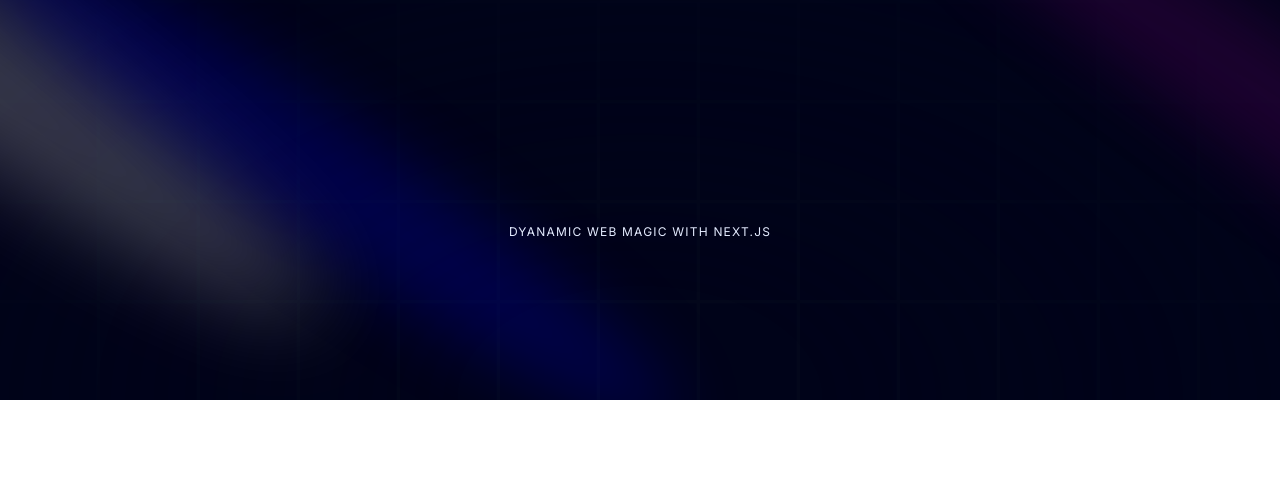
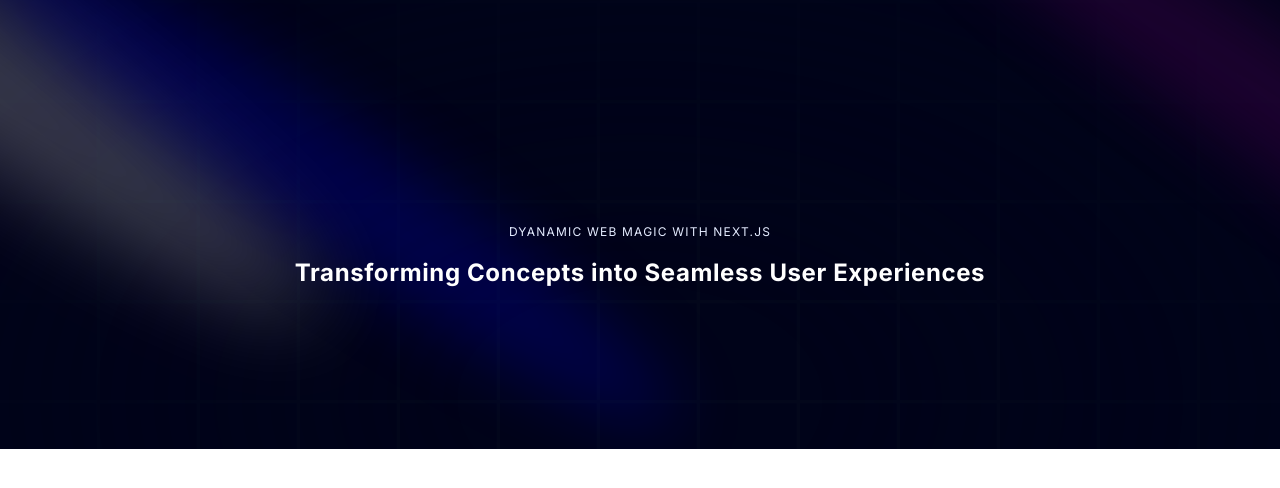
Before and after one commit to ahteshamsalamatansari/next-portfolio, a Next.js app: page / in a window 1280 px wide. Shown: the top 488 px of the page. Built offline with nearby package versions, Linux system fonts and the light colour scheme.

Commit message:
Working on Hero Section - Hero Text

```diff
--- a/components/Hero.tsx
+++ b/components/Hero.tsx
@@ -1,4 +1,5 @@
 import { Spotlight } from "./ui/Spotlight";
+import { TextGenerateEffect } from "./ui/TextGenerateEffect";
 
 const Hero = () => {
   return (
@@ -23,6 +24,10 @@ const Hero = () => {
       <div className="flex justify-center relative my-20 z-10">
         <div className="max-w-[89vw] md:max-w-2xl lg:max-w-[60vw] flex flex-col items-center justify-center">
           <h2 className="uppercase tracking-widest text-xs text-center text-blue-100 max-w-80">Dyanamic Web Magic With Next.js</h2>
+          <TextGenerateEffect
+            className="text-center text-[40px] md:text-5xl lg:text-6xl"
+            words="Transforming Concepts into Seamless User Experiences"
+          />
         </div>
       </div>
     </div>
--- a/components/ui/TextGenerateEffect.tsx
+++ b/components/ui/TextGenerateEffect.tsx
@@ -37,7 +37,7 @@ export const TextGenerateEffect = ({
           return (
             <motion.span
               key={word + idx}
-              className="dark:text-white text-black opacity-0"
+              className="text-white opacity-0"
               style={{
                 filter: filter ? "blur(10px)" : "none",
               }}
@@ -53,7 +53,7 @@ export const TextGenerateEffect = ({
   return (
     <div className={cn("font-bold", className)}>
       <div className="mt-4">
-        <div className=" dark:text-white text-black text-2xl leading-snug tracking-wide">
+        <div className=" text-white text-2xl leading-snug tracking-wide">
           {renderWords()}
         </div>
       </div>
```
